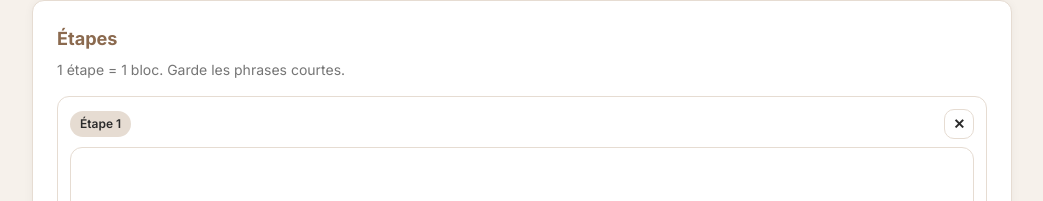
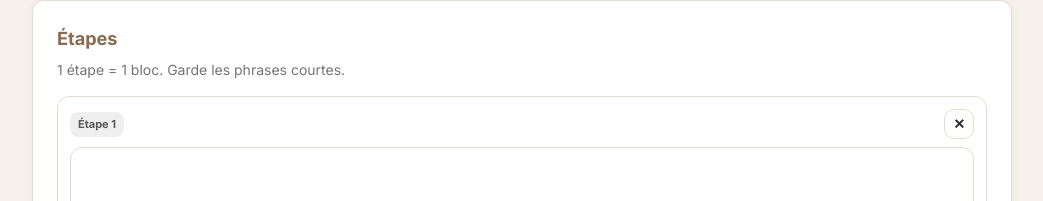
Before and after one commit to mysiacompagnyprojet/my-app-monorepo, a Next.js app in the folder frontend/my-app/: page /recipes/new in a window 1280 px wide. Shown: the part 1098-1299 px from the top of the page, without its empty margins (118-1161 px from the left). Built offline with nearby package versions, Linux system fonts and the light colour scheme; no server answers.

Commit message:
commit 12/01/26 21:25

```diff
--- a/frontend/my-app/src/app/recipes/new/page.tsx
+++ b/frontend/my-app/src/app/recipes/new/page.tsx
@@ -668,17 +668,17 @@ title="Supprimer cette ligne"
 {isNotFoundLine(ing) && (
 <div
 style={{
-marginTop: 8,
+marginTop: 6,
 fontSize: 12,
-fontWeight: 800,
-color: '#b00020',
-background: 'rgba(176,0,32,0.06)',
-border: '1px solid rgba(176,0,32,0.18)',
+fontWeight: 600,
+color: 'rgba(90, 70, 50, 0.85)',
+background: 'rgba(255, 193, 7, 0.06)',
+border: '1px solid rgba(255, 193, 7, 0.25)',
 borderRadius: 10,
-padding: '8px 10px',
+padding: '6px 10px',
 }}
 >
-⚠️ Ingrédient non trouvé dans Airtable — prix mis à 0,00 € (tu peux quand même enregistrer).
+⚠️ Ingrédient non trouvé — prix mis à 0,00 € (tu peux quand même enregistrer).
 </div>
 )}
 </div>
@@ -719,7 +719,18 @@ borderColor: 'var(--border)',
 }}
 >
 <div className="flex items-center justify-between gap-2 mb-2">
-<span className="app-badge">Étape {idx + 1}</span>
+<span
+    style={{
+        fontSize: 11,
+        fontWeight: 700,
+        color: 'rgba(60,60,60,0.85)',
+        background: 'rgba(120, 120, 120, 0.12)',
+        borderRadius: 8,
+        padding: '4px 8px',
+    }}
+>
+    Étape {idx + 1}
+</span>
 
 <button
 type="button"
```
